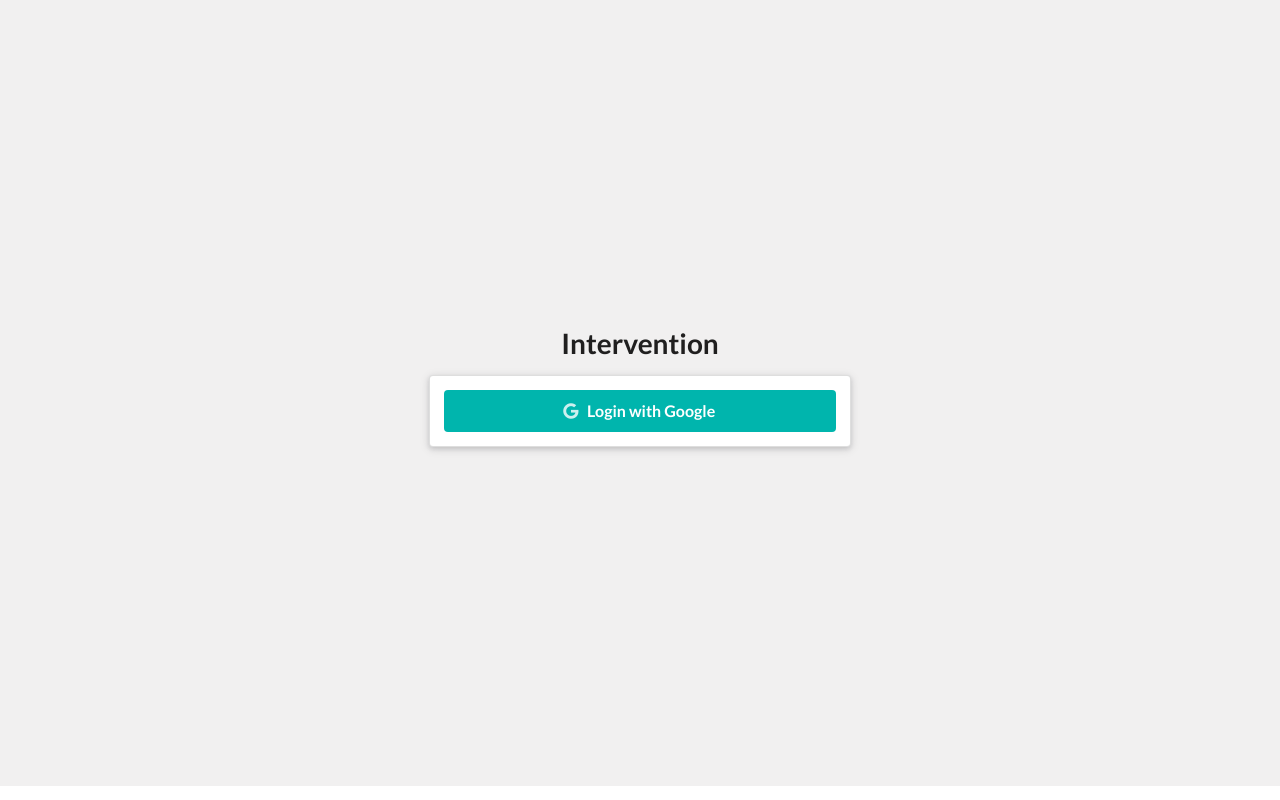
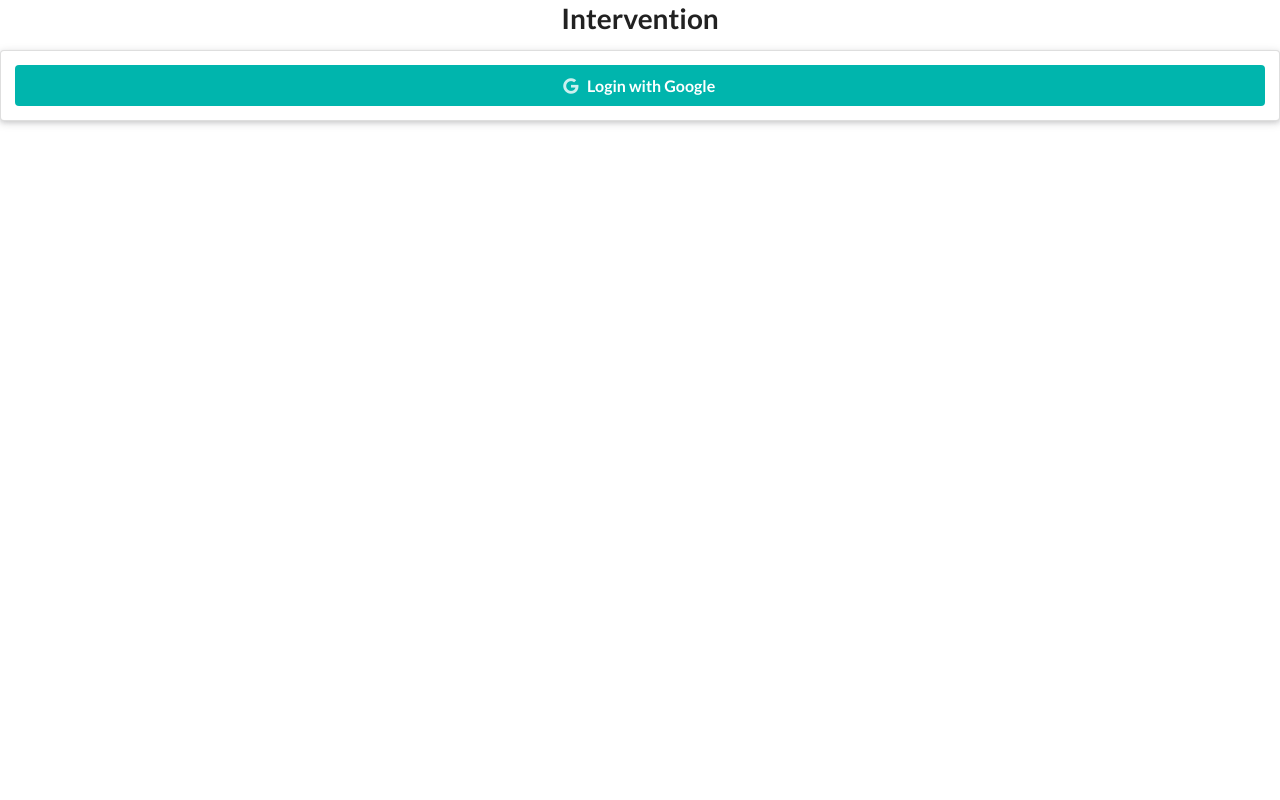
Before and after one commit to timlee0119/Time-Wizard, a React (Create React App) app in the folder frontend/: page / in a window 1280 px wide. Built offline with nearby package versions, Linux system fonts and the light colour scheme.

Commit message:
add popup texts

```diff
--- a/frontend/package.json
+++ b/frontend/package.json
@@ -18,6 +18,7 @@
   "scripts": {
     "start": "react-scripts start",
     "build": "react-scripts build && cp -r src/chrome build/",
+    "chrome": "cp -r src/chrome build/ && cp public/popup.html build/",
     "test": "react-scripts test",
     "eject": "react-scripts eject",
     "zip": "zip -r build.zip build"
--- /dev/null
+++ b/frontend/src/chrome/popup/popup.css
@@ -0,0 +1,12 @@
+@import url('https://fonts.googleapis.com/css2?family=Noto+Sans+TC:wght@300&display=swap');
+
+* {
+  /* border: solid 1px black; */
+  box-sizing: border-box;
+  font-family: 'Noto Sans TC', sans-serif !important;
+  position: relative;
+}
+
+#popup_root {
+  min-width: 300px;
+}
--- a/frontend/src/index.js
+++ b/frontend/src/index.js
@@ -5,8 +5,6 @@ import { createStore, applyMiddleware } from 'redux';
 import reduxThunk from 'redux-thunk';
 import reducers from './reducers';
 import App from './components/App';
-
-import './styles/index.css';
 
 const store = createStore(reducers, {}, applyMiddleware(reduxThunk));
 
--- a/frontend/src/styles/App.css
+++ /dev/null
@@ -1,48 +0,0 @@
-/* .App {
-  text-align: center;
-}
-
-.App-logo {
-  height: 40vmin;
-  pointer-events: none;
-}
-
-@media (prefers-reduced-motion: no-preference) {
-  .App-logo {
-    animation: App-logo-spin infinite 20s linear;
-  }
-}
-
-.App-header {
-  background-color: #282c34;
-  min-height: 100vh;
-  display: flex;
-  flex-direction: column;
-  align-items: center;
-  justify-content: center;
-  font-size: calc(10px + 2vmin);
-  color: white;
-}
-
-.App-link {
-  color: #61dafb;
-}
-
-@keyframes App-logo-spin {
-  from {
-    transform: rotate(0deg);
-  }
-  to {
-    transform: rotate(360deg);
-  }
-} */
-
-#wrapper {
-  background-color: #f1f0f0;
-  /* min-height: 100vh; */
-  min-height: 100vh;
-}
-
-#wrapper > .column {
-  max-width: 450px;
-}
```
Also changed, not shown: frontend/public/popup.html (+13 -2 lines), frontend/src/chrome/popup/App.js (deleted, +0 -13 lines), frontend/src/chrome/popup/popup.js (+8 -5 lines), frontend/src/components/App.js (+0 -16 lines), frontend/src/styles/index.css (deleted).
